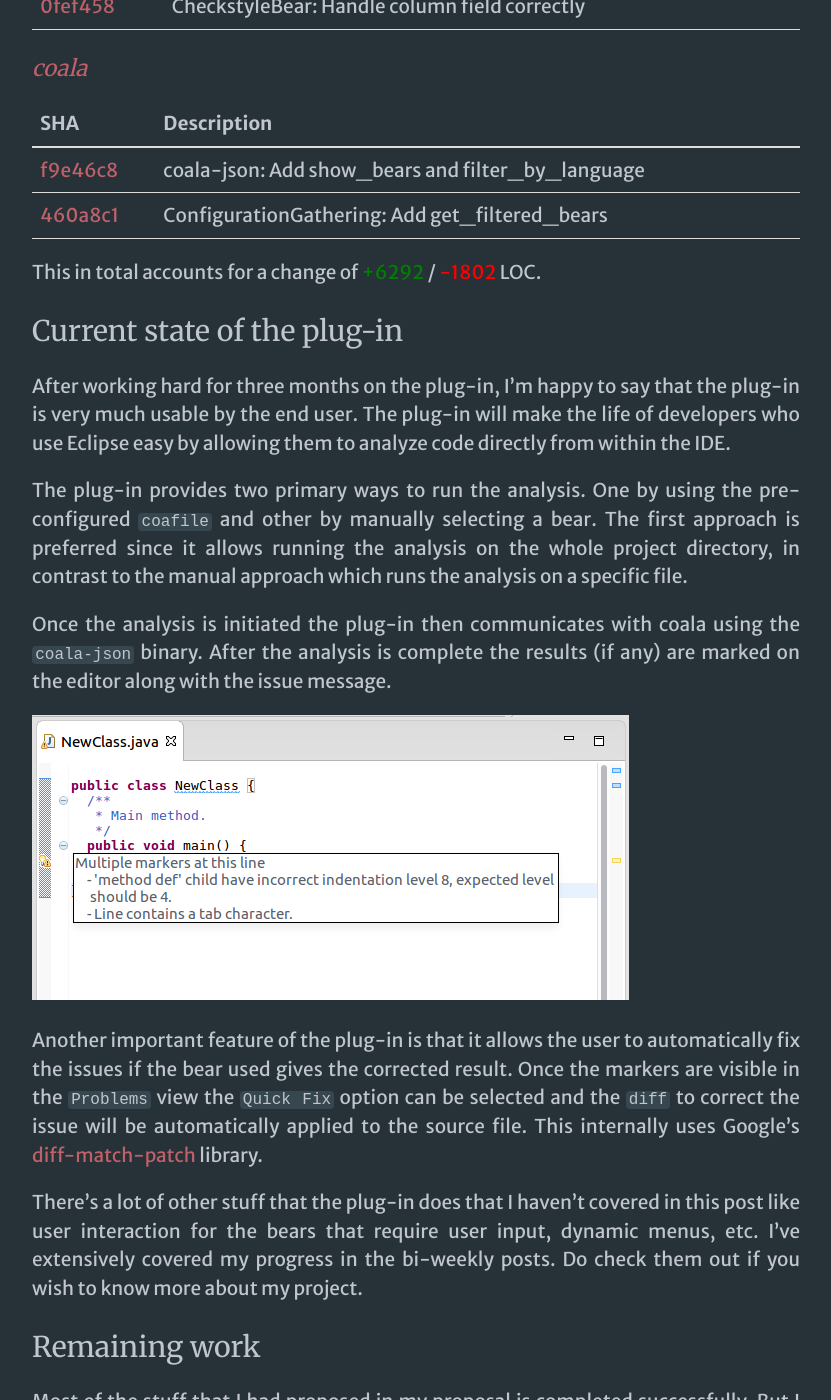
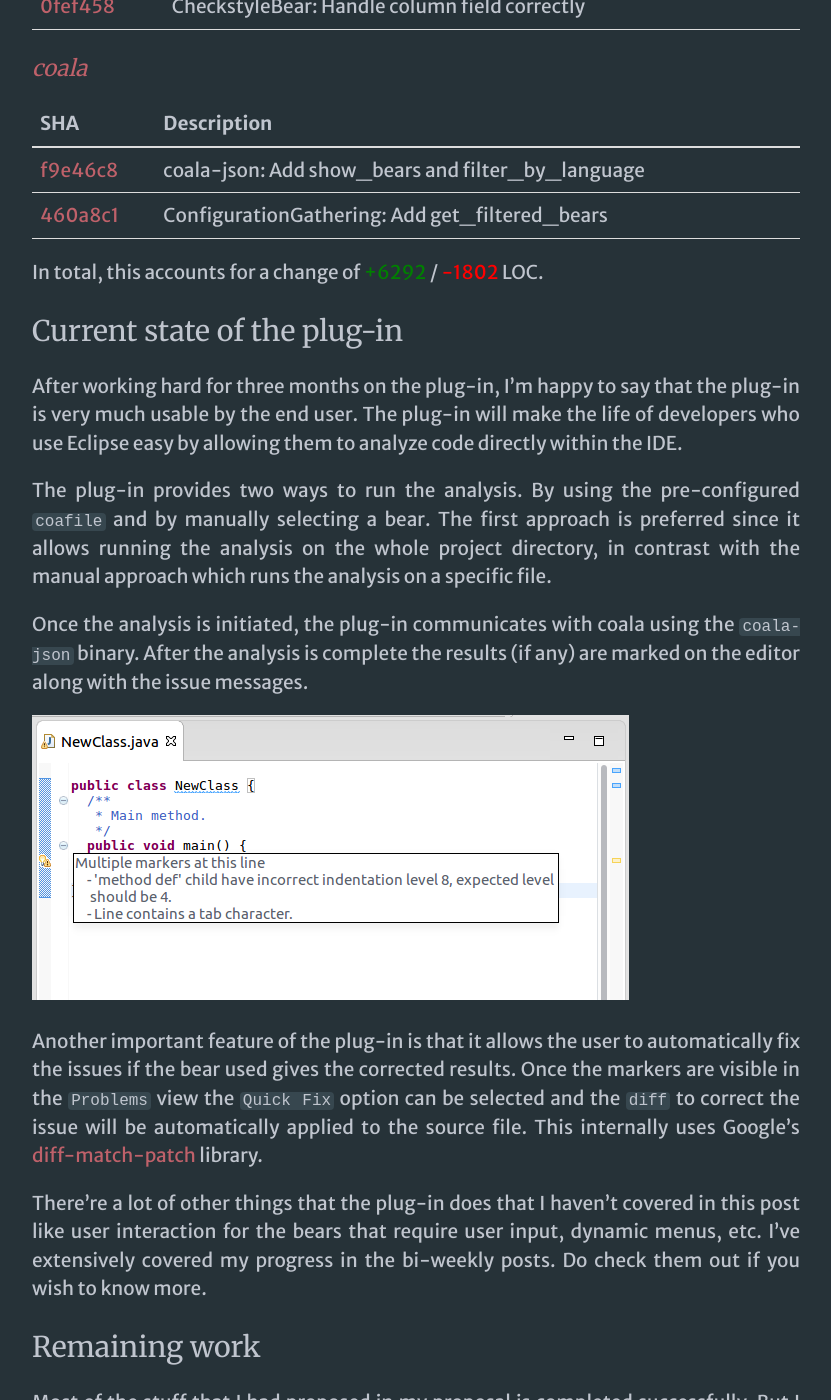
Before and after one commit to arafsheikh/arafsheikh.github.io, a Jekyll site: the page built from _posts/2016-08-16-gsoc-16-summary.md, in a window 1280 px wide and 1400 px high, scrolled down 3217 px. Shown: the whole window, without its empty margins (224-1055 px from the left). Built offline with Jekyll 4.4.1, drawn with Linux system fonts in a browser that asks for light colours; some of the changed text lies outside the part shown.

Commit message:
Update 2016-08-16-gsoc-16-summary.md

```diff
--- a/_posts/2016-08-16-gsoc-16-summary.md
+++ b/_posts/2016-08-16-gsoc-16-summary.md
@@ -5,15 +5,15 @@ date: 2016-08-16 00:00:00 +0530
 permalink: /google-summer-of-code-2016-summary
 ---
 
-The Google Summer of Code programme has come to an end, and it's been an amazing experience.
-I've learnt a lot in these three months. Apart from the technical knowledge gained,
-I've learnt how to well communicate with other members of the team, manage deadlines, and maintain code.
+The Google Summer of Code program has come to an end and it's been an amazing experience.
+I've learnt a lot in the last three months. Apart from gaining technical knowledge,
+I've learnt how to communicate well within a team, manage deadlines, and maintain code.
 
-This blog post is a final report of my Google Summer of Code project.
+This blog post is the final report of my Google Summer of Code project.
 
 ## Commits
 
-The tables below list of commits I've made to various `coala` repositories as a part of my project.
+The tables below list all the commits I've made to various `coala` repositories during the project.
 
 ### [_coala-eclipse_](https://github.com/coala-analyzer/coala-eclipse)
 
@@ -88,35 +88,35 @@ The tables below list of commits I've made to various `coala` repositories as a
 | [f9e46c8](https://github.com/coala-analyzer/coala/commit/f9e46c8) |  coala-json: Add show_bears and filter_by_language    |
 | [460a8c1](https://github.com/coala-analyzer/coala/commit/460a8c1) |  ConfigurationGathering: Add get_filtered_bears       |
 
-This in total accounts for a change of <font color="green">+6292</font> / <font color="red">-1802</font> LOC.
+In total, this accounts for a change of <font color="green">+6292</font> / <font color="red">-1802</font> LOC.
 
 ## Current state of the plug-in
 
 After working hard for three months on the plug-in, I'm happy to say that the plug-in
 is very much usable by the end user. The plug-in will make the life of developers who
-use Eclipse easy by allowing them to analyze code directly from within the IDE.
+use Eclipse easy by allowing them to analyze code directly within the IDE.
 
-The plug-in provides two primary ways to run the analysis. One by using the pre-configured
-`coafile` and other by manually selecting a bear. The first approach is preferred since
-it allows running the analysis on the whole project directory, in contrast to the manual
+The plug-in provides two ways to run the analysis. By using the pre-configured
+`coafile` and by manually selecting a bear. The first approach is preferred since
+it allows running the analysis on the whole project directory, in contrast with the manual
 approach which runs the analysis on a specific file.
 
-Once the analysis is initiated the plug-in then communicates with coala using the `coala-json`
+Once the analysis is initiated, the plug-in communicates with coala using the `coala-json`
 binary. After the analysis is complete the results (if any) are marked on the editor
-along with the issue message.
+along with the issue messages.
 
 ![](/images/marker.png)
 
 Another important feature of the plug-in is that it allows the user to automatically fix
-the issues if the bear used gives the corrected result. Once the markers are visible in the
+the issues if the bear used gives the corrected results. Once the markers are visible in the
 `Problems` view the `Quick Fix` option can be selected and the `diff` to correct the issue
 will be automatically applied to the source file. This internally uses Google's
 [diff-match-patch](https://code.google.com/p/google-diff-match-patch/) library.
 
-There's a lot of other stuff that the plug-in does that I haven't covered in this post
+There're a lot of other things that the plug-in does that I haven't covered in this post
 like user interaction for the bears that require user input, dynamic menus, etc.
 I've extensively covered my progress in the bi-weekly posts. Do check them out if you
-wish to know more about my project.
+wish to know more.
 
 ## Remaining work
 
```
